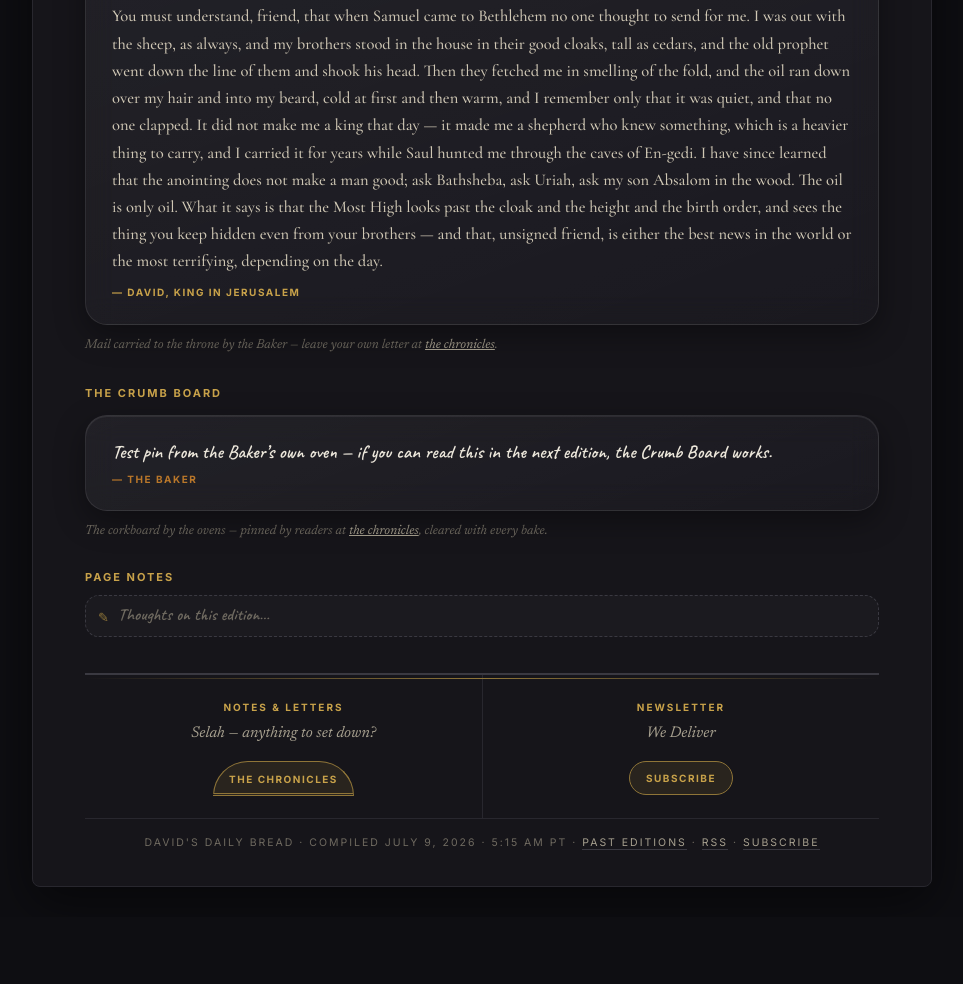
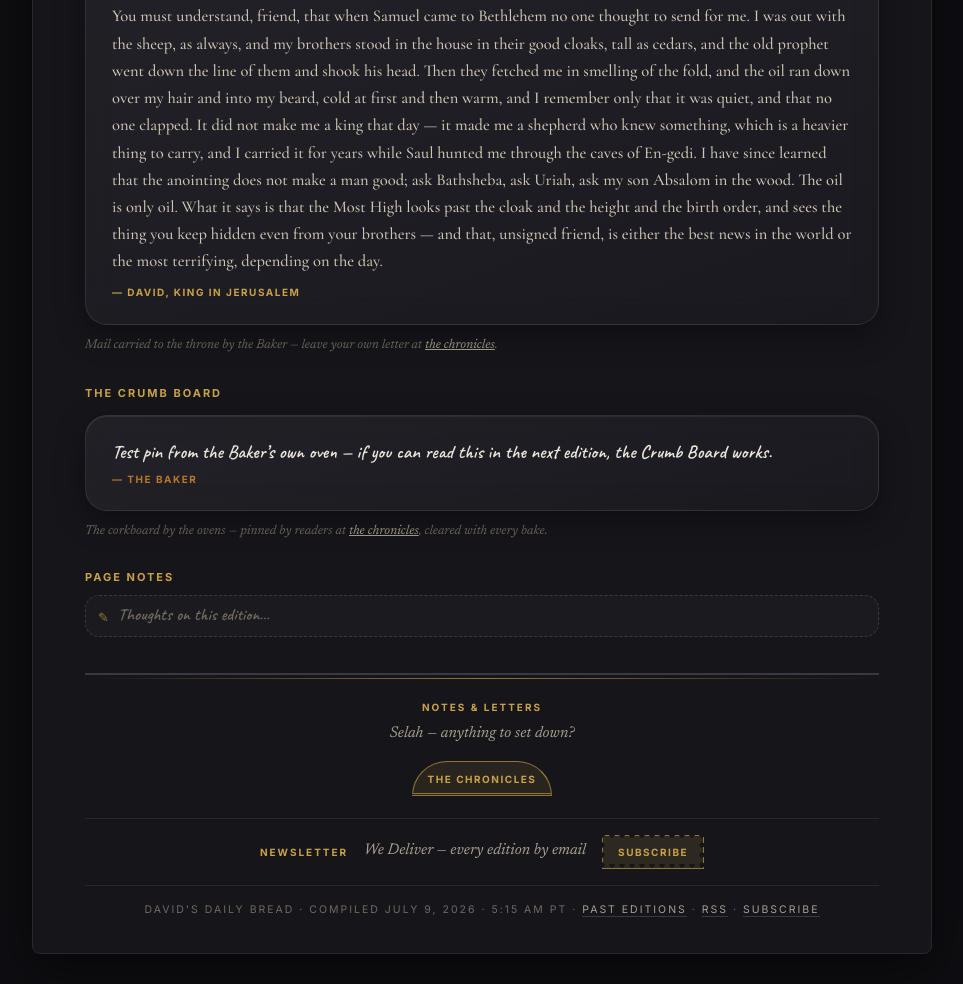
Before and after one commit to Ironman1421/davidsdailybread, a plain HTML site: page index.html in a window 1280 px wide. Shown: the part 2342-3326 px from the top of the page, without its empty margins (158-1121 px from the left). Before the commit the page ends 3259 px from the top, so only its background shows below. Drawn offline with nearby package versions, Linux system fonts and the light colour scheme.

Commit message:
Footer: newsletter as single line with postage-stamp Subscribe button (live pages)

```diff
--- a/index.html
+++ b/index.html
@@ -134,14 +134,15 @@
   .board-foot a:hover { color: var(--gold); }
   .site-foot { position: relative; border-top: 2px solid var(--line-strong); margin-top: 36px; }
   .site-foot::before { content:""; position:absolute; left:0; right:0; top:3px; height:1px; background: linear-gradient(90deg, transparent, var(--gold-soft), transparent); }
-  .foot-grid { display: grid; grid-template-columns: 1fr 1fr; }
+  .foot-grid { display: grid; grid-template-columns: 1fr; }
   .foot-cell { padding: 24px 20px 22px; text-align: center; }
-  .foot-cell + .foot-cell { border-left: 1px solid var(--line); }
   .foot-head { font-size: 10px; font-weight: 700; letter-spacing: 2px; text-transform: uppercase; color: var(--gold); margin: 0 0 7px; }
   .foot-copy { font-family: 'Newsreader', Georgia, serif; font-style: italic; font-size: 15.5px; color: var(--muted); margin: 0 0 14px; }
   .gf-btn { display: inline-block; font-family: 'Inter', sans-serif; font-style: normal; font-size: 10px; font-weight: 700; letter-spacing: 1.5px; text-transform: uppercase; color: var(--gold); background: rgba(200,162,74,0.10); border: 1px solid var(--gold-soft); border-bottom: 3px double var(--gold-soft); border-radius: 999px 999px 3px 3px; padding: 9px 15px 6px; text-decoration: none; transition: background 0.15s, color 0.15s; }
   .gf-btn:hover { background: rgba(200,162,74,0.22); }
-  .sub-btn { display: inline-block; font-family: 'Inter', sans-serif; font-style: normal; font-size: 10px; font-weight: 700; letter-spacing: 1.5px; text-transform: uppercase; color: var(--gold); background: rgba(200,162,74,0.10); border: 1px solid var(--gold-soft); border-radius: 999px; padding: 8px 16px; text-decoration: none; transition: background 0.15s, color 0.15s; }
+  .sub-btn { display: inline-block; font-family: 'Inter', sans-serif; font-style: normal; font-size: 10px; font-weight: 700; letter-spacing: 1.5px; text-transform: uppercase; color: var(--gold); background: rgba(200,162,74,.14); padding: 9px 16px; text-decoration: none; box-shadow: inset 0 0 0 1px var(--gold-soft); -webkit-mask: radial-gradient(circle 2.6px, transparent 2.5px, #000 2.7px) -5px -5px / 10px 10px, linear-gradient(#000,#000) 50% 50% / calc(100% - 10px) calc(100% - 10px) no-repeat; mask: radial-gradient(circle 2.6px, transparent 2.5px, #000 2.7px) -5px -5px / 10px 10px, linear-gradient(#000,#000) 50% 50% / calc(100% - 10px) calc(100% - 10px) no-repeat; transition: background .15s; }
+  .news-line { display: flex; align-items: center; justify-content: center; gap: 16px; flex-wrap: wrap; padding: 16px 20px; border-top: 1px solid var(--line); }
+  .news-line .foot-head, .news-line .foot-copy { margin: 0; }
   .sub-btn:hover { background: rgba(200,162,74,0.22); }
   @media (max-width: 640px) { .foot-grid { grid-template-columns: 1fr; } .foot-cell + .foot-cell { border-left: none; border-top: 1px solid var(--line); } }
   .colophon { text-align: center; font-size: 10.5px; letter-spacing: 2px; text-transform: uppercase; color: var(--faint); border-top: 1px solid var(--line); margin-top: 0; padding-top: 16px; }
@@ -281,11 +282,11 @@
         <p class="foot-copy">Selah &mdash; anything to set down?</p>
         <a class="gf-btn" href="/chronicles.html">the chronicles</a>
       </div>
-      <div class="foot-cell">
-        <div class="foot-head">Newsletter</div>
-        <p class="foot-copy">We Deliver</p>
-        <a class="sub-btn" href="https://buttondown.com/davidsdailybread">Subscribe</a>
       </div>
+    <div class="news-line">
+      <span class="foot-head">Newsletter</span>
+      <span class="foot-copy">We Deliver &mdash; every edition by email</span>
+      <a class="sub-btn" href="https://buttondown.com/davidsdailybread">Subscribe</a>
     </div>
     <div class="colophon">David's Daily Bread &middot; compiled July 9, 2026 &middot; 5:15 AM PT &middot; <a href="/archive.html">Past editions</a> &middot; <a href="/feed.xml">RSS</a> &middot; <a href="https://buttondown.com/davidsdailybread">Subscribe</a></div>
   </footer>
```
Also changed, not shown: markets.html (+8 -7 lines), science.html (+8 -7 lines), tech.html (+8 -7 lines).
